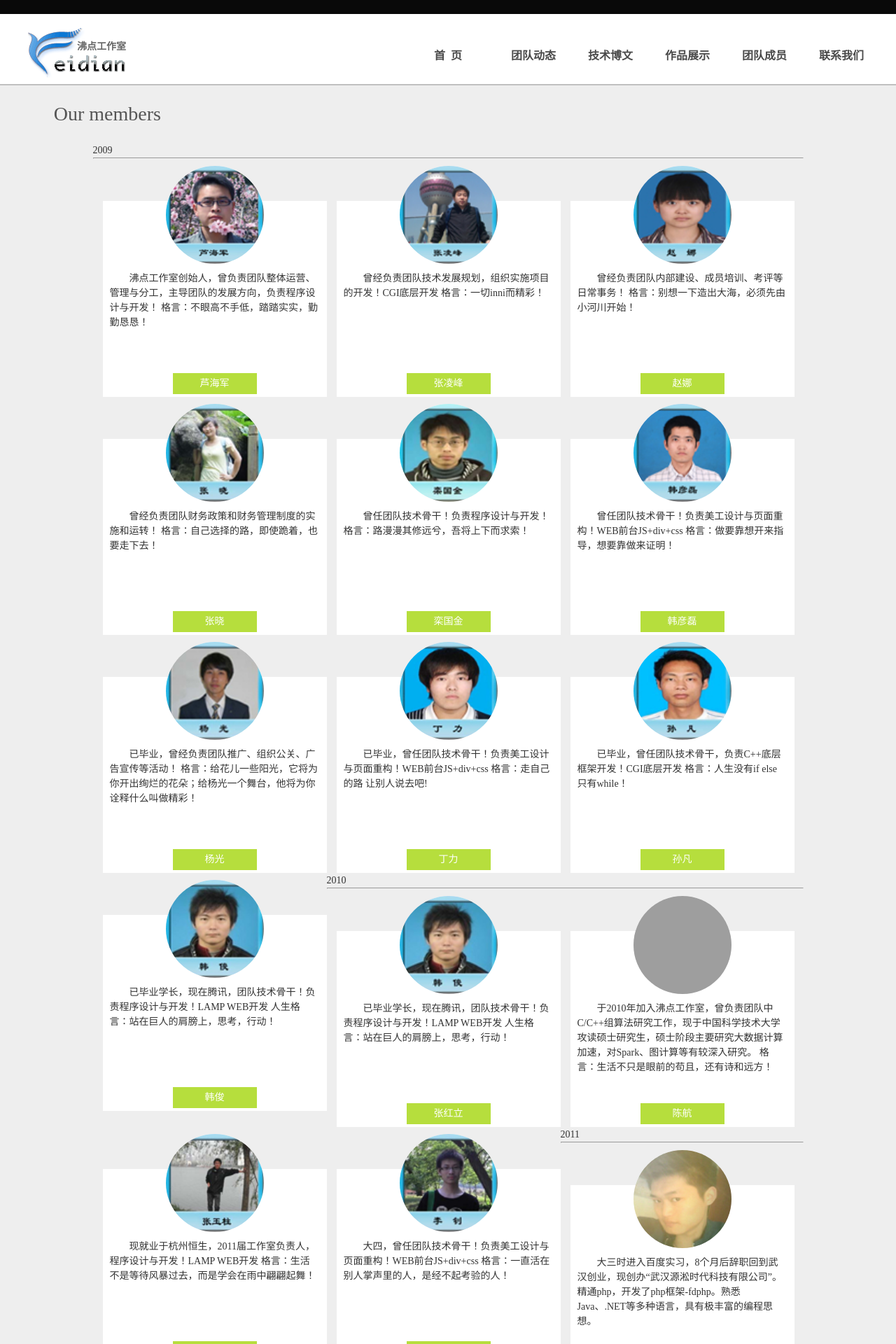
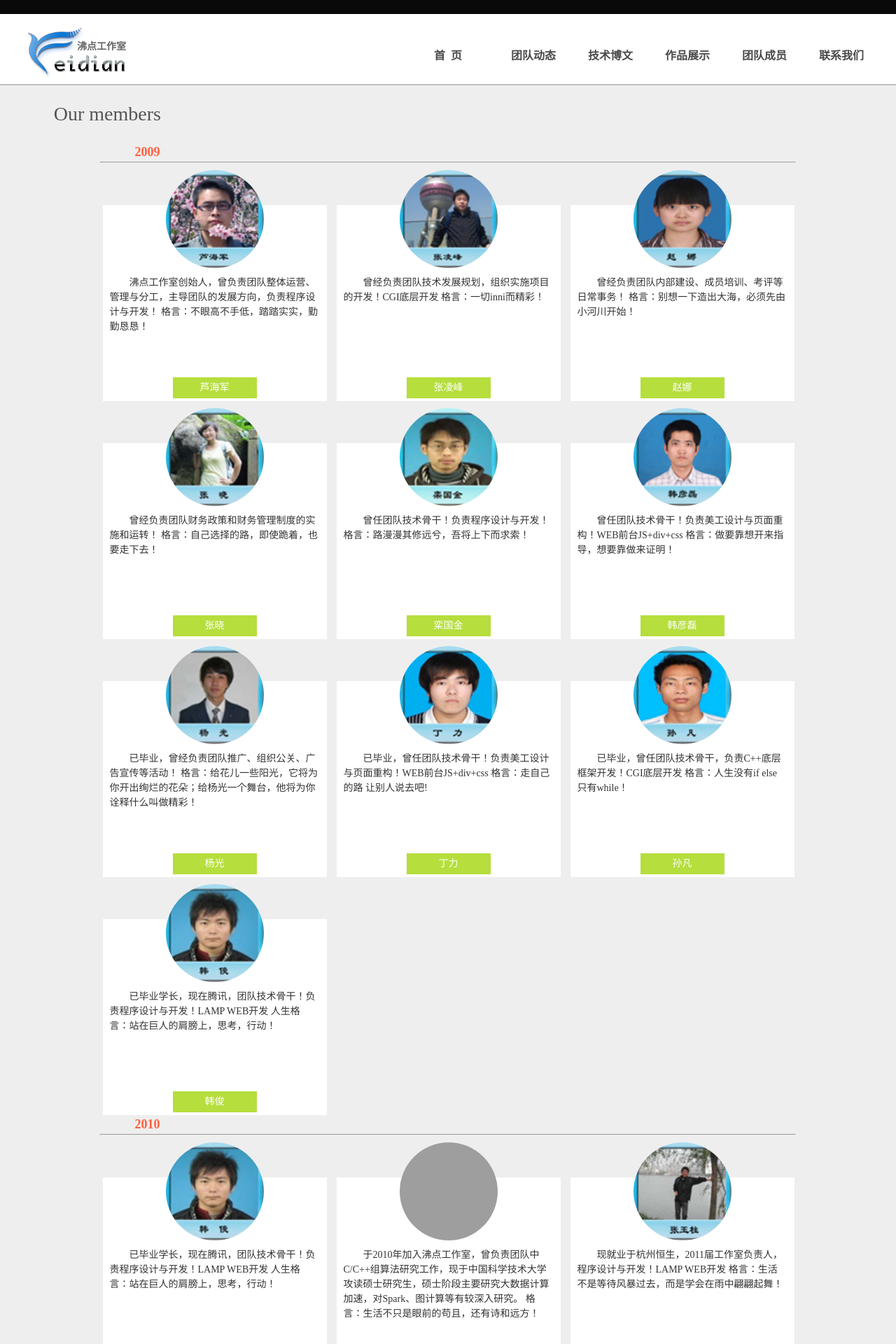
Before and after one commit to 52FeidianStudio/52FeidianStudio, a Jekyll site: the page built from member/index.html, in a window 1280 px wide. Shown: the top 1920 px of the page at 70% size. Built offline with Jekyll 4.4.1, drawn with Linux system fonts in a browser that asks for light colours; Markdown is read by kramdown in place of the engine named in the settings; grey boxes are pictures that could not be loaded.

Commit message:
update some css files

```diff
--- a/public/css/style.css
+++ b/public/css/style.css
@@ -127,11 +127,10 @@
 .g-mem{width:100%;heigth:0 auto;background:#eee;display:block;}
 .g-mem .tit{color:#555;font-size:2em;margin-bottom:20px;padding-left:6%;padding-top:20px;}
 .g-mem .g-mem-box{width:1015px;height:0 auto;margin:0 auto;}
-
 .g-mem .g-mem-box .g-me-li{list-style:none;}
+.g-mem .g-mem-box .g-me-li .g-year{font-size:18px;margin-left:60px;font-weight:bold;color:#ff5f3e;clear:both;}
+.g-mem .g-mem-box .g-me-li hr{width:992px;margin:0 auto;}
 .g-mem .g-mem-box .g-me-li .item{width:320px;height:280px;float:left;margin-left:14px;margin-top:60px;display:block;background:#fff;}
-.g-mem .g-mem-box .g-me-li .item .g-year{font-size:18px;margin-left:60px;clear:both;font-weight:bold;color:#ff5f3e;clear:both;}
-.g-mem .g-mem-box .g-me-li .item hr{width:992px;margin:0 auto;}
 .g-mem .g-mem-box .g-me-li .item .f-det{width:300px;height:140px;margin:0 auto;margin-top:-40px;}
 .g-mem .g-mem-box .g-me-li .item .f-det p{text-indent:2em;}
 .g-mem .g-mem-box .g-me-li .item .f-img{width:140px;height:140px;border-radius:50%;background:#fff;margin:0 auto;z-index:300;position:relative;border:none;top:-50px;left:0;}
```
